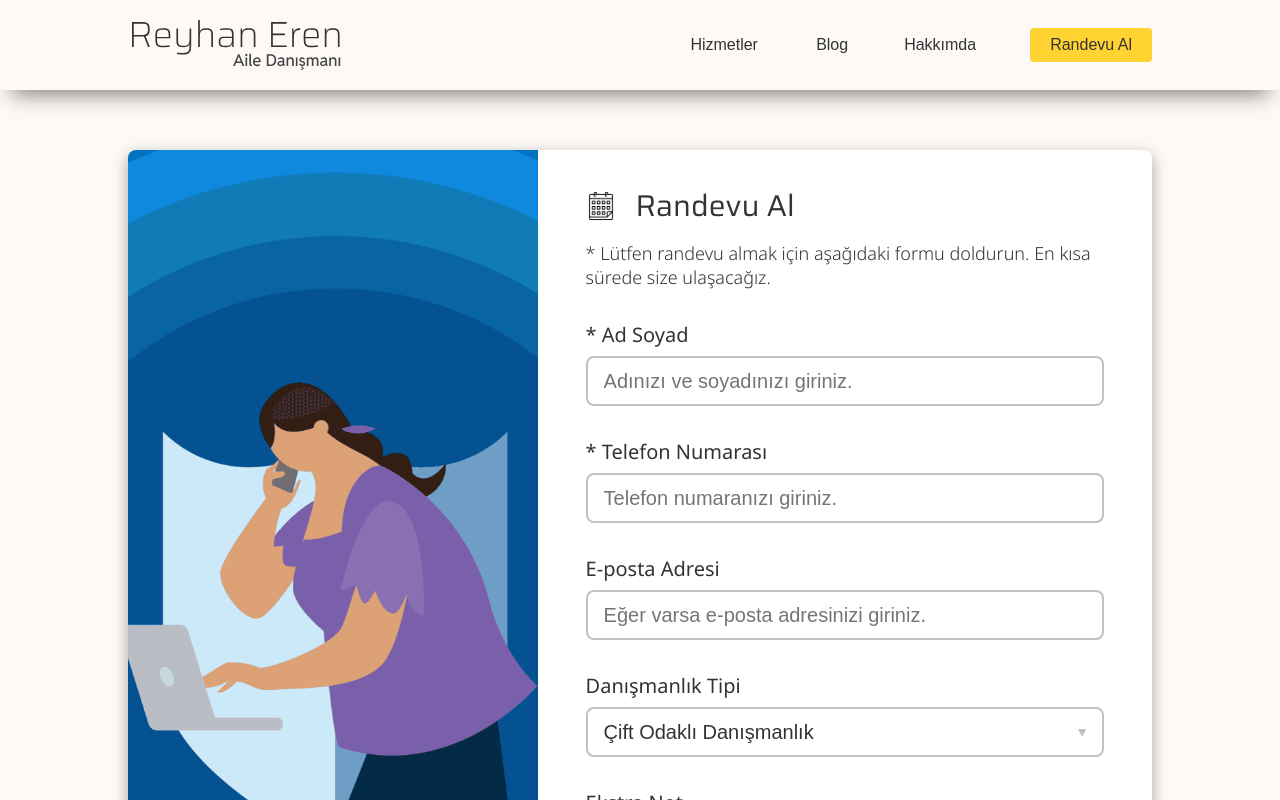
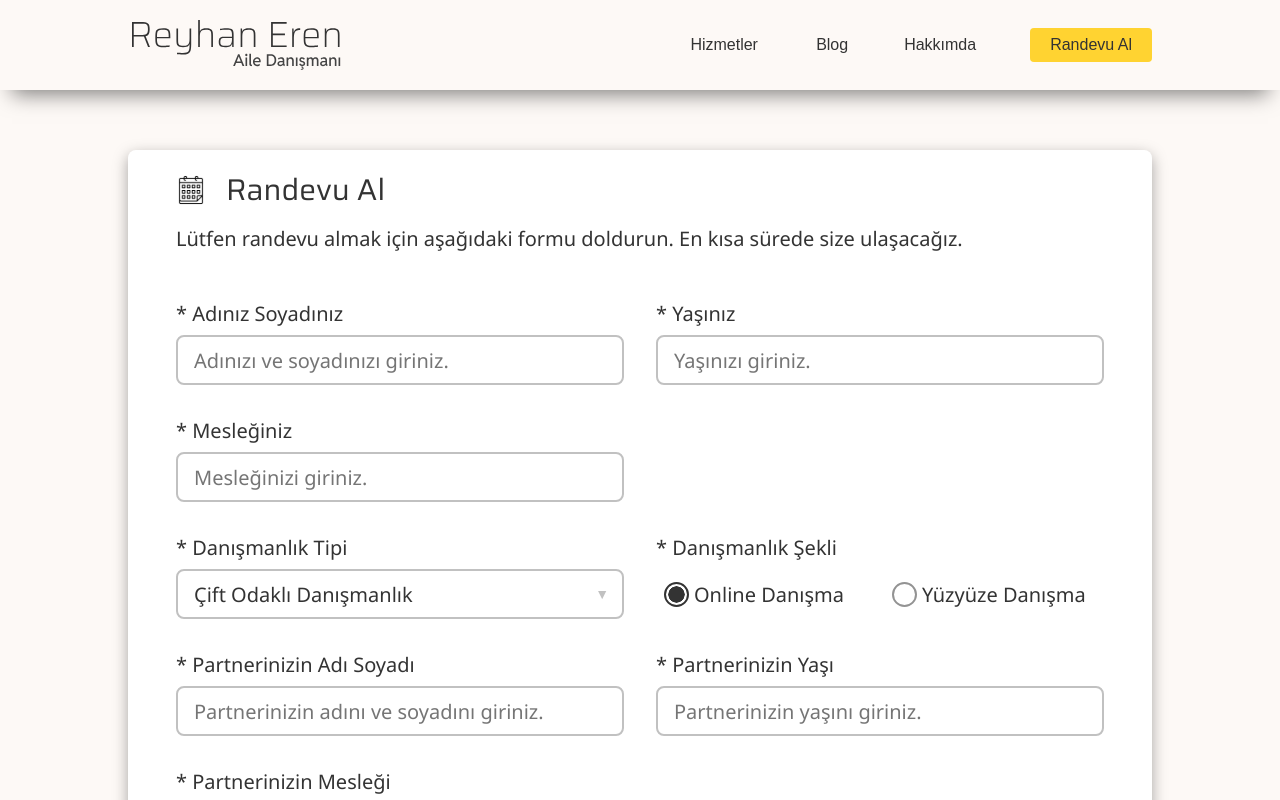
Before and after one commit to erhanyaylali1/reyhaneren, a Next.js app: page /randevu-al in a window 1280 px wide. Built offline with nearby package versions, Linux system fonts and the light colour scheme; no server answers; a web font is replaced by a local one.

Commit message:
randevu al sayfası yeni alanlar eklendi

```diff
--- a/src/app/randevu-al/booking.module.scss
+++ b/src/app/randevu-al/booking.module.scss
@@ -2,32 +2,33 @@
 
 .container {
   position: relative;
-  display: flex;
   margin-block: $spacing5Xl;
   background-color: white;
   border-radius: $borderRadiusMd;
   box-shadow: rgba(0, 0, 0, 0.35) 0px 5px 15px;
 }
 
-.image {
-  width: 40%;
-  display: none;
-  height: auto;
-  object-fit: cover;
-  border-radius: $borderRadiusMd 0 0 $borderRadiusMd;
-
-  @media screen and (min-width: 768px) {
-    display: block;
-  }
-}
-
 .formContainer {
   padding: $spacingLg $spacing2Xl;
   margin-block: $spacingMd;
 
+  form {
+    display: grid;
+    grid-template-columns: repeat(2, 1fr);
+    gap: $spacing3Xl;
+    margin-top: $spacing4Xl;
+    display: flex;
+    flex-direction: column;
+
+
+    @media screen and (min-width: 768px) {
+      display: grid;
+      grid-template-columns: repeat(2, 1fr);
+    }
+  }
+
   @media screen and (min-width: 768px) {
     padding: $spacingLg $spacing4Xl;
-    width: 70%;
     margin-block: $spacingLg;
   }
 }
@@ -40,7 +41,6 @@
 }
 
 .formInputContainer {
-  margin-top: $spacing3Xl;
   display: flex;
   flex-direction: column;
   gap: $spacingSm;
@@ -56,6 +56,7 @@
   font-size: 18px;
   border: 1px solid #c1c1c1;
   width: 100%;
+  font-family: 'Noto Sans', 'Noto Sans Fallback';
 
   @media screen and (min-width: 768px) {
     border-radius: $borderRadiusMd;
@@ -70,12 +71,14 @@
   width: 100%;
 
   &::after {
-    content: "▼"; /* Arrow symbol */
+    content: "▼";
+    /* Arrow symbol */
     position: absolute;
     top: 50%;
     right: 15px;
     transform: translateY(-50%);
-    pointer-events: none; /* Prevent the arrow from blocking clicks */
+    pointer-events: none;
+    /* Prevent the arrow from blocking clicks */
     font-size: 14px;
     color: #c1c1c1;
   }
@@ -83,36 +86,83 @@
 
 /* Hide the default select arrow */
 .formSelect {
-  appearance: none; /* For most browsers */
-  -webkit-appearance: none; /* For Safari */
-  -moz-appearance: none; /* For Firefox */
+  appearance: none;
+  /* For most browsers */
+  -webkit-appearance: none;
+  /* For Safari */
+  -moz-appearance: none;
+  /* For Firefox */
   background-color: transparent;
-  border: 2px solid #c1c1c1;
-  padding: $spacingMd 16px;
+  padding: 8px 16px;
   width: 100%;
-  font-size: 20px;
   color: #333;
   cursor: pointer;
+
+
 
   &:focus {
     outline-color: -webkit-focus-ring-color;
     outline-style: auto;
     outline-width: 5px;
 
-    & + .custom-dropdown::after {
+    &+.custom-dropdown::after {
       color: #007bff;
     }
   }
 }
 
 /* Styling for when the dropdown is opened */
-.custom-select:focus + .custom-dropdown::after {
+.custom-select:focus+.custom-dropdown::after {
   color: #007bff;
+}
+
+.radioGroup {
+  display: flex;
+  height: 50px;
+  gap: $spacing4Xl;
+  padding-left: $spacingSm;
+}
+
+.radioOption {
+  display: inline-flex;
+  align-items: center;
+  gap: 5px;
+  cursor: pointer;
+  font-size: 18px;
+  font-family: 'Noto Sans', 'Noto Sans Fallback';
+
+  input {
+    height: 25px;
+    aspect-ratio: 1;
+    border: 2px solid #939393;
+    padding: 2px;
+    background: radial-gradient(farthest-side, $colorDark 94%, #0000) 50%/0 0 no-repeat content-box;
+    border-radius: 50%;
+    outline-offset: 1px;
+    -webkit-appearance: none;
+    -moz-appearance: none;
+    appearance: none;
+    cursor: pointer;
+    font-size: inherit;
+    transition: .3s;
+
+    &:checked {
+      border-color: $colorDark;
+      background-size: 100% 100%;
+    }
+  }
+
+  @media screen and (min-width: 768px) {
+    font-size: 20px;
+  }
+}
+
+.gridSpanRow {
+  grid-column: 1 / 3;
 }
 
 .formInputTextArea {
   height: 150px;
-  margin-bottom: $spacing3Xl;
 }
 
 .submitButton {
--- a/src/app/randevu-al/page.tsx
+++ b/src/app/randevu-al/page.tsx
@@ -2,7 +2,6 @@
 
 import Image from "next/image";
 import styles from "./booking.module.scss";
-import Banner from "@/assets/images/randevu-al.webp";
 import CalendarIcon from "@/assets/logo/Calendar Icon.svg";
 import Typography, {
   TextAsTypes,
@@ -12,7 +11,7 @@ import Typography, {
   TextType,
 } from "@/components/Shared/Typography/Typography";
 import Button, { ButtonSizes } from "@/components/Shared/Button/Button";
-import { useRef, useState } from "react";
+import React, { useRef, useState } from "react";
 import emailjs from "@emailjs/browser";
 import Notification from "@/components/Shared/Notification";
 
@@ -23,6 +22,8 @@ export default function BookAppointment() {
     type: "success" | "error";
   } | null>(null);
   const [loading, setLoading] = useState<boolean>(false);
+  const [dropdownValue, setDropdownValue] = useState<string>("Çift Odaklı Danışma");
+  const [radioButtonValue, setRadioButtonValue] = useState<string>("Online Danışma");
 
   const serviceId = process.env.NEXT_PUBLIC_SERVICE_ID;
   const templateId = process.env.NEXT_PUBLIC_TEMPLATE_ID;
@@ -51,7 +52,7 @@ export default function BookAppointment() {
             form.current?.reset();
           },
           (error) => {
-            console.error(error.text);
+            console.error(error);
             setNotification({
               message:
                 "Bir hata meydana geldi, lütfen daha sonra tekrar deneyin!",
@@ -77,13 +78,6 @@ export default function BookAppointment() {
             type={notification.type}
           />
         )}
-        <Image
-          src={Banner}
-          width={300}
-          height={500}
-          className={styles.image}
-          alt="Randevu Al Fotoğrafı"
-        />
         <div className={styles.formContainer}>
           <div className={styles.titleContainer}>
             <Image
@@ -103,18 +97,18 @@ export default function BookAppointment() {
             />
           </div>
           <Typography
-            text="* Lütfen randevu almak için aşağıdaki formu doldurun. En kısa sürede size ulaşacağız."
+            text="Lütfen randevu almak için aşağıdaki formu doldurun. En kısa sürede size ulaşacağız."
             as={TextAsTypes.p}
             color={TextColors.dark}
-            fontSizeDesktop={TextFontSizes["18px"]}
-            fontWeight={TextFontWeights.light}
+            fontSizeDesktop={TextFontSizes["20px"]}
+            fontWeight={TextFontWeights.regular}
             type={TextType.body}
           />
           <form onSubmit={onSubmit} ref={form}>
             <div className={styles.formInputContainer}>
               <label htmlFor="name">
                 <Typography
-                  text="* Ad Soyad"
+                  text="* Adınız Soyadınız"
                   as={TextAsTypes.span}
                   color={TextColors.dark}
                   fontSizeDesktop={TextFontSizes["20px"]}
@@ -131,9 +125,162 @@ export default function BookAppointment() {
               />
             </div>
             <div className={styles.formInputContainer}>
+              <label htmlFor="age">
+                <Typography
+                  text="* Yaşınız"
+                  as={TextAsTypes.span}
+                  color={TextColors.dark}
+                  fontSizeDesktop={TextFontSizes["20px"]}
+                  fontWeight={TextFontWeights.regular}
+                  type={TextType.body}
+                />
+              </label>
+              <input
+                type="number"
+                className={styles.formInput}
+                name="age"
+                required
+                placeholder="Yaşınızı giriniz."
+              />
+            </div>
+            <div className={styles.formInputContainer}>
+              <label htmlFor="occupancy">
+                <Typography
+                  text="* Mesleğiniz"
+                  as={TextAsTypes.span}
+                  color={TextColors.dark}
+                  fontSizeDesktop={TextFontSizes["20px"]}
+                  fontWeight={TextFontWeights.regular}
+                  type={TextType.body}
+                />
+              </label>
+              <input
+                type="text"
+                className={styles.formInput}
+                name="occupancy"
+                required
+                placeholder="Mesleğinizi giriniz."
+              />
+            </div>
+            <div></div>
+            <div className={styles.formInputContainer}>
+              <label htmlFor="type">
+                <Typography
+                  text="* Danışmanlık Tipi"
+                  as={TextAsTypes.span}
+                  color={TextColors.dark}
+                  fontSizeDesktop={TextFontSizes["20px"]}
+                  fontWeight={TextFontWeights.regular}
+                  type={TextType.body}
+                />
+              </label>
+              <div className={styles.formSelectContainer}>
+                <select className={styles.formSelect} name="type" required value={dropdownValue} onChange={(e) => setDropdownValue(e.target.value)}>
+                  <option value="Çift Odaklı Danışma">Çift Odaklı Danışmanlık</option>
+                  <option value="Bireysel Odaklı Danışma">Bireysel Odaklı Danışmanlık</option>
+                </select>
+              </div>
+            </div>
+            <div className={styles.formInputContainer}>
+              <label htmlFor="style">
+                <Typography
+                  text="* Danışmanlık Şekli"
+                  as={TextAsTypes.span}
+                  color={TextColors.dark}
+                  fontSizeDesktop={TextFontSizes["20px"]}
+                  fontWeight={TextFontWeights.regular}
+                  type={TextType.body}
+                />
+              </label>
+              <div className={styles.radioGroup}>
+                <label className={`${styles.radioOption} ${radioButtonValue === "Online Danışma" ? styles.checked : ""}`}>
+                  <input
+                    type="radio"
+                    name="style"
+                    value="Online Danışma"
+                    checked={radioButtonValue === "Online Danışma"}
+                    onChange={() => setRadioButtonValue("Online Danışma")}
+                  />
+                  Online Danışma
+                </label>
+                <label className={`${styles.radioOption} ${radioButtonValue === "Yüzyüze Danışma" ? styles.checked : ""}`}>
+                  <input
+                    type="radio"
+                    name="style"
+                    value="Yüzyüze Danışma"
+                    checked={radioButtonValue === "Yüzyüze Danışma"}
+                    onChange={() => setRadioButtonValue("Yüzyüze Danışma")}
+                  />
+                  Yüzyüze Danışma
+                </label>
+              </div>
+            </div>
+            {dropdownValue === "Çift Odaklı Danışma" && (
+              <React.Fragment>
+                <div className={styles.formInputContainer}>
+                  <label htmlFor="partner_name">
+                    <Typography
+                      text="* Partnerinizin Adı Soyadı"
+                      as={TextAsTypes.span}
+                      color={TextColors.dark}
+                      fontSizeDesktop={TextFontSizes["20px"]}
+                      fontWeight={TextFontWeights.regular}
+                      type={TextType.body}
+                    />
+                  </label>
+                  <input
+                    type="text"
+                    className={styles.formInput}
+                    name="partner_name"
+                    required
+                    placeholder="Partnerinizin adını ve soyadını giriniz."
+                  />
+                </div>
+                <div className={styles.formInputContainer}>
+                  <label htmlFor="partner_age">
+                    <Typography
+                      text="* Partnerinizin Yaşı"
+                      as={TextAsTypes.span}
+                      color={TextColors.dark}
+                      fontSizeDesktop={TextFontSizes["20px"]}
+                      fontWeight={TextFontWeights.regular}
+                      type={TextType.body}
+                    />
+                  </label>
+                  <input
+                    type="number"
+                    className={styles.formInput}
+                    name="partner_age"
+                    required
+                    placeholder="Partnerinizin yaşını giriniz."
+                  />
+                </div>
+                <div className={styles.formInputContainer}>
+                  <label htmlFor="partner_occupancy">
+                    <Typography
+                      text="* Partnerinizin Mesleği"
+                      as={TextAsTypes.span}
+                      color={TextColors.dark}
+                      fontSizeDesktop={TextFontSizes["20px"]}
+                      fontWeight={TextFontWeights.regular}
+                      type={TextType.body}
+                    />
+                  </label>
+                  <input
+                    type="text"
+                    className={styles.formInput}
+                    name="partner_occupancy"
+                    required
+                    placeholder="Partnerinizin mesleğini giriniz."
+                  />
+                </div>
+                <div></div>
+              </React.Fragment>
+            )}
+            <div className={styles.formInputContainer}>
               <label htmlFor="phone">
                 <Typography
-                  text="* Telefon Numarası"
+                  text="* Telefon Numaranız"
                   as={TextAsTypes.span}
                   color={TextColors.dark}
                   fontSizeDesktop={TextFontSizes["20px"]}
@@ -152,7 +299,7 @@ export default function BookAppointment() {
             <div className={styles.formInputContainer}>
               <label htmlFor="email">
                 <Typography
-                  text="E-posta Adresi"
+                  text="E-posta Adresiniz"
                   as={TextAsTypes.span}
                   color={TextColors.dark}
                   fontSizeDesktop={TextFontSizes["20px"]}
@@ -168,30 +315,10 @@ export default function BookAppointment() {
                 placeholder="Eğer varsa e-posta adresinizi giriniz."
               />
             </div>
-            <div className={styles.formInputContainer}>
-              <label htmlFor="type">
-                <Typography
-                  text="Danışmanlık Tipi"
-                  as={TextAsTypes.span}
-                  color={TextColors.dark}
-                  fontSizeDesktop={TextFontSizes["20px"]}
-                  fontWeight={TextFontWeights.regular}
-                  type={TextType.body}
-                />
-              </label>
-              <div className={styles.formSelectContainer}>
-                <select className={styles.formSelect} name="type" required>
-                  <option value="çift" selected>
-                    Çift Odaklı Danışmanlık
-                  </option>
-                  <option value="tek">Bireysel Odaklı Danışmanlık</option>
-                </select>
-              </div>
-            </div>
-            <div className={styles.formInputContainer}>
+            <div className={`${styles.formInputContainer} ${styles.gridSpanRow}`}>
               <label htmlFor="message">
                 <Typography
-                  text="Ekstra Not"
+                  text="Neden Danışmanlık Almak İstiyorsunuz?"
                   as={TextAsTypes.span}
                   color={TextColors.dark}
                   fontSizeDesktop={TextFontSizes["20px"]}
@@ -202,7 +329,7 @@ export default function BookAppointment() {
               <textarea
                 className={styles.formInputTextArea}
                 name="message"
-                placeholder="Eğer bana iletmek istediğiniz ekstra bir not varsa, buraya yazabilirsiniz."
+                placeholder="Neden danışmanlık almak istediğinizi buraya yazabilirsiniz."
               />
             </div>
             <Button
@@ -210,6 +337,7 @@ export default function BookAppointment() {
               ariaLabel="Randevu İçin Başvur"
               className={styles.submitButton}
               size={ButtonSizes.lg}
+              type="submit"
             />
           </form>
         </div>
```
Also changed, not shown: src/components/Shared/Button/Button.tsx (+5 -3 lines).
